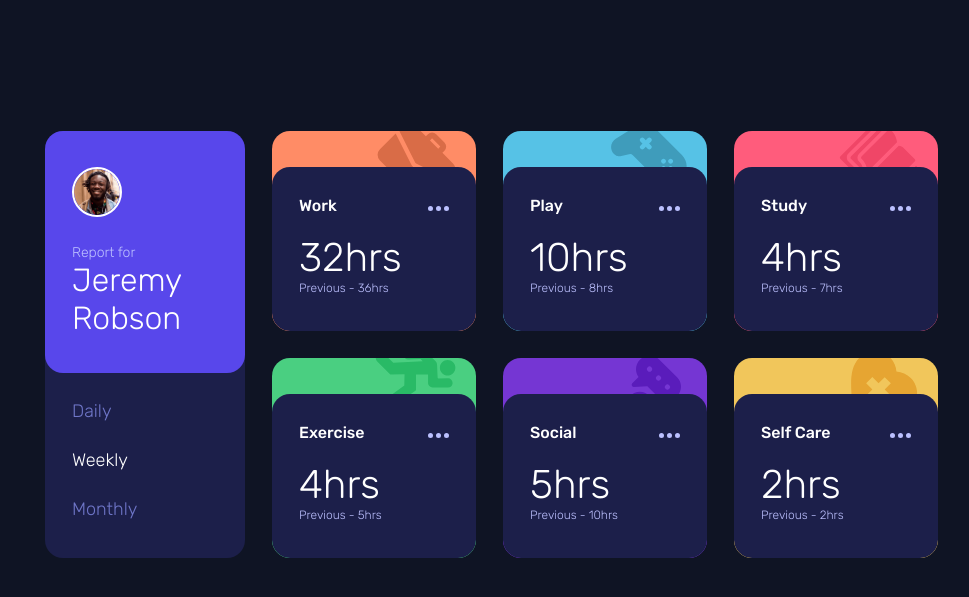
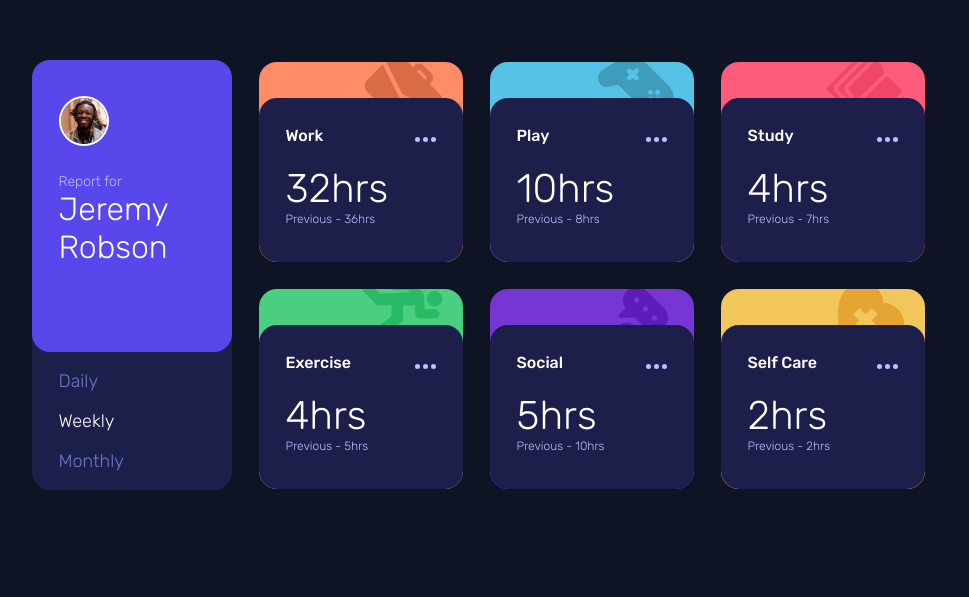
Before and after one commit to timeaforrai/time-tracking-dashboard, a plain HTML site: page index.html in a window 1280 px wide. Shown: the part 125-722 px from the top of the page, without its empty margins (145-1114 px from the left). Drawn offline with Linux system fonts and the light colour scheme.

Commit message:
layout optimisation

```diff
--- a/style.css
+++ b/style.css
@@ -16,10 +16,12 @@ body {
 main {
   display: flex;
   flex-direction: column;
+  align-items: center;
+  justify-content: center;
   gap: 1.5rem;
-  margin: 20% auto;
-  width: 85%;
-  max-width: 900px;
+  width: 100vw;
+  min-height: 100vh;
+  padding: 3rem 0;
 }
 
 h1 {
@@ -39,6 +41,7 @@ h3 {
 
 /* profile card */
 #profile-container {
+  width: 85%;
   background: hsl(235, 46%, 20%);
   border-radius: 1rem;
 }
@@ -66,11 +69,12 @@ h3 {
 .options {
   display: flex;
   justify-content: space-around;
-  padding: 1.5rem 0;
+  padding-bottom: 1rem;
 }
 
 .options p {
   color: hsl(235, 45%, 61%);
+  padding-top: 1rem;
 }
 
 #weekly {
@@ -84,6 +88,8 @@ h3 {
 
 /* data-cards */
 #cards-container {
+  width: 85%;
+  max-width: 700px;
   display: flex;
   flex-direction: column;
   gap: 1.5rem;
@@ -169,21 +175,20 @@ article {
     font-size: 40px;
   }
 
+  #profile-container {
+    width: 200px;
+  }
+
   .profile {
     flex-direction: column;
     justify-content: space-around;
     align-items: flex-start;
-    width: 200px;
+    padding-bottom: 4.75rem;
   }
 
   .options {
     display: block;
-
-    padding: 0 0 0 1.5rem;
-  }
-
-  .options p {
-    margin: 1.5rem 0;
+    padding-left: 1.5rem;
   }
 
   .profile img {
```
